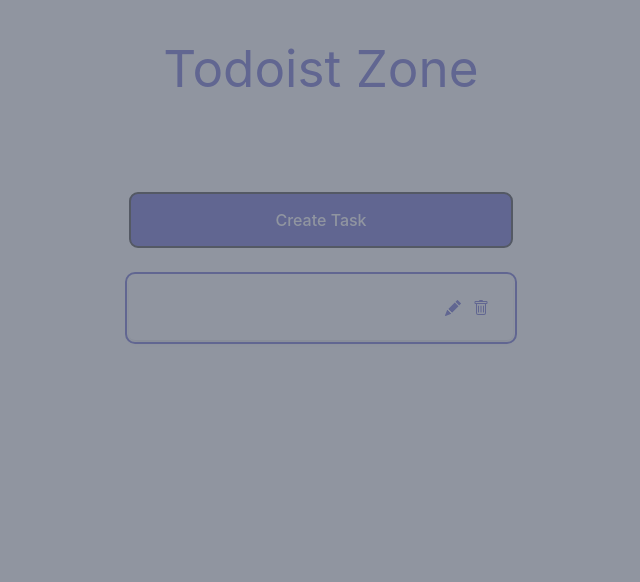
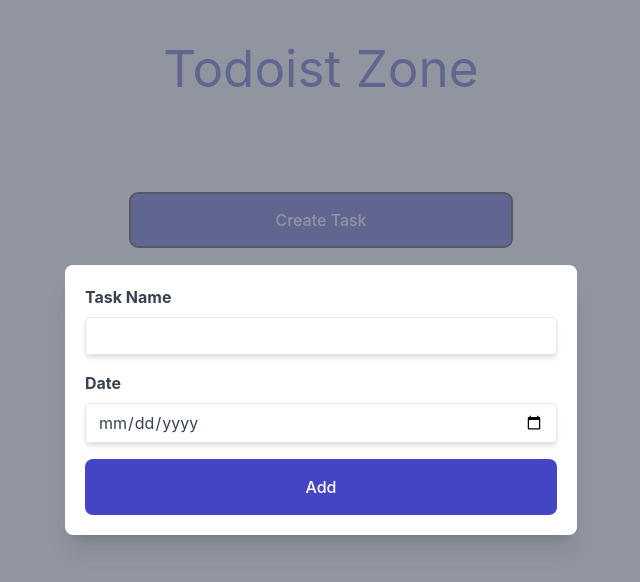
Before and after one commit to BagasDhitya/todoist-zone, a React (Vite) app: page / in a window 1280 px wide. Both pictures are taken after a click on the button "Create Task". Shown: the top 582 px of the page, without its empty margins (319-959 px from the left). Built offline with nearby package versions, Linux system fonts and the light colour scheme.

Commit message:
create input

```diff
--- /dev/null
+++ b/src/components/Input.tsx
@@ -0,0 +1,41 @@
+import React from "react";
+
+type InputProps = {
+  label: string;
+  name: string;
+  type?: "text" | "email" | "password" | "date";
+  value?: string;
+  placeholder?: string;
+  required?: boolean;
+  onChange?: (event: React.ChangeEvent<HTMLInputElement>) => void;
+};
+
+const Input: React.FC<InputProps> = ({
+  label,
+  name,
+  type,
+  value,
+  placeholder,
+  required,
+  onChange,
+}) => {
+  return (
+    <div className="mb-4">
+      <label htmlFor={name} className="block text-gray-700 font-bold mb-2">
+        {label}
+      </label>
+      <input
+        id={name}
+        name={name}
+        type={type}
+        value={value}
+        placeholder={placeholder}
+        required={required}
+        onChange={onChange}
+        className="appearance-none border rounded w-full py-2 px-3 bg-white shadow-md text-gray-700 leading-tight focus:outline-none focus:shadow-outline"
+      />
+    </div>
+  );
+};
+
+export default Input;
--- a/src/components/Modal.tsx
+++ b/src/components/Modal.tsx
@@ -10,9 +10,13 @@ const Modal: React.FC<ModalProps> = ({ isOpen, onClose, children }) => {
   if (!isOpen) return null;
 
   return (
-    <div className="fixed z-10 inset-0 overflow-y-auto" onClick={onClose}>
+    <div className="fixed z-10 inset-0 overflow-y-auto">
       <div className="flex items-end justify-center min-h-screen pt-4 px-4 pb-20 text-center sm:block sm:p-0">
-        <div className="fixed inset-0 transition-opacity" aria-hidden="true">
+        <div
+          className="fixed inset-0 transition-opacity"
+          aria-hidden="true"
+          onClick={onClose}
+        >
           <div className="absolute inset-0 bg-gray-500 opacity-75"></div>
         </div>
         <span
--- a/src/pages/home/index.tsx
+++ b/src/pages/home/index.tsx
@@ -3,6 +3,7 @@ import Layout from "../../components/Layout";
 import Card from "../../components/Card";
 import Button from "../../components/Button";
 import Modal from "../../components/Modal";
+import Input from "../../components/Input";
 
 const Home = () => {
   const [data, setData] = useState([]);
@@ -25,7 +26,13 @@ const Home = () => {
           <Card />
         </div>
       </div>
-      <Modal isOpen={show} onClose={() => setShow(false)} />
+      <Modal isOpen={show} onClose={() => setShow(false)}>
+        <div className="m-5">
+          <Input label="Task Name" name="task" />
+          <Input label="Date" name="date" type="date" />
+          <Button id="add" title="Add" />
+        </div>
+      </Modal>
     </Layout>
   );
 };
```
